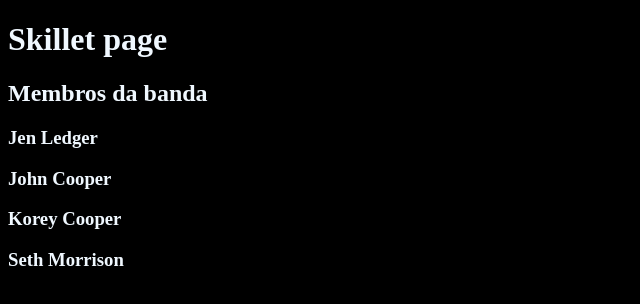
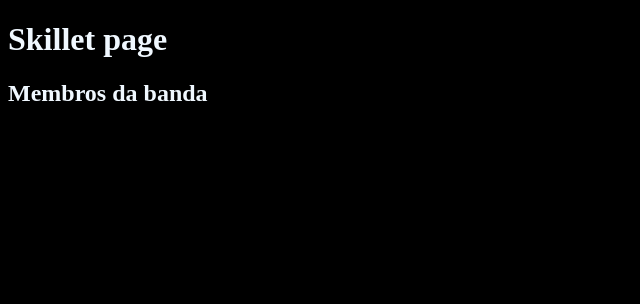
Before and after one commit to MjYshtmjk/aula-git, a plain HTML site: page index.html in a window 1280 px wide. Shown: the whole page, without its empty margins (0-640 px from the left). Drawn offline with Linux system fonts and the light colour scheme.

```diff
--- a/index.html
+++ b/index.html
@@ -9,9 +9,5 @@
 <body>
     <h1>Skillet page</h1>
     <h2>Membros da banda </h2>
-    <h3>Jen Ledger</h3>
-    <h3>John Cooper</h3>
-    <h3>Korey Cooper</h3>
-    <h3>Seth Morrison</h3>
 </body>
 </html>
```
